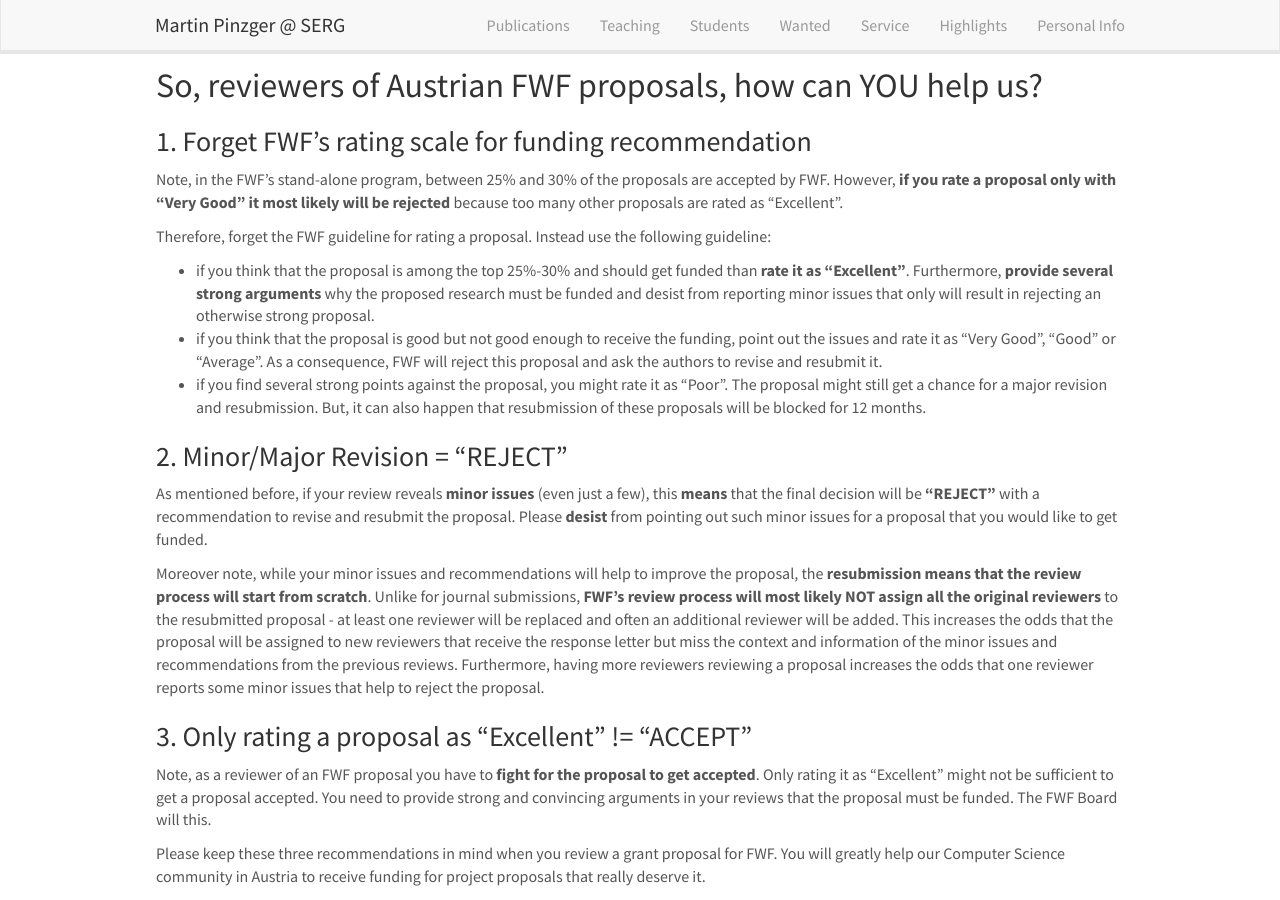
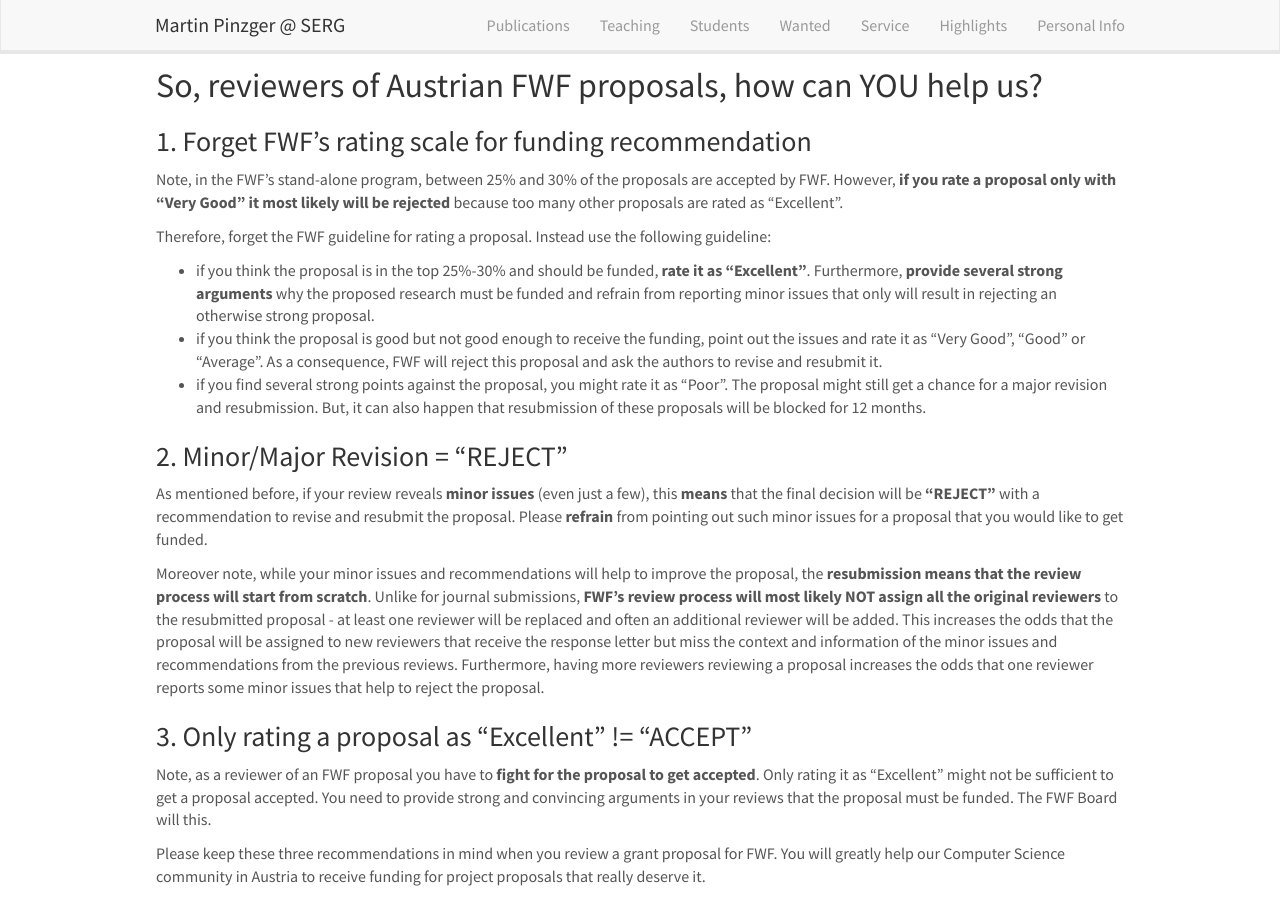
Before and after one commit to pinzger/pinzger.github.io, a Jekyll site: the page built from _pages/forfwfreviewers.md, in a window 1280 px wide and 900 px high, scrolled down 561 px. Built offline with Jekyll 4.4.1, drawn with Linux system fonts in a browser that asks for light colours; nearby versions of some CDN libraries.

Commit message:
fixed few typos

```diff
--- a/_pages/forfwfreviewers.md
+++ b/_pages/forfwfreviewers.md
@@ -22,12 +22,12 @@ Honestly, I do not think that Austrian researchers in Software Engineering write
 Note, in the FWF's stand-alone program, between 25% and 30% of the proposals are accepted by FWF. However, **if you rate a proposal only with "Very Good" it most likely will be rejected** because too many other proposals are rated as "Excellent".
 
 Therefore, forget the FWF guideline for rating a proposal. Instead use the following guideline:
-* if you think that the proposal is among the top 25%-30% and should get funded than **rate it as "Excellent"**. Furthermore, **provide several strong arguments** why the proposed research must be funded and desist from reporting minor issues that only will result in rejecting an otherwise strong proposal.
-* if you think that the proposal is good but not good enough to receive the funding, point out the issues and rate it as "Very Good", "Good" or "Average". As a consequence, FWF will reject this proposal and ask the authors to revise and resubmit it.
+* if you think the proposal is in the top 25%-30% and should be funded, **rate it as "Excellent"**. Furthermore, **provide several strong arguments** why the proposed research must be funded and refrain from reporting minor issues that only will result in rejecting an otherwise strong proposal.
+* if you think the proposal is good but not good enough to receive the funding, point out the issues and rate it as "Very Good", "Good" or "Average". As a consequence, FWF will reject this proposal and ask the authors to revise and resubmit it.
 * if you find several strong points against the proposal, you might rate it as "Poor". The proposal might still get a chance for a major revision and resubmission. But, it can also happen that resubmission of these proposals will be blocked for 12 months.
 
 ### 2. Minor/Major Revision = "REJECT"
-As mentioned before, if your review reveals **minor issues** (even just a few), this **means** that the final decision will be **"REJECT"** with a recommendation to revise and resubmit the proposal. Please **desist** from pointing out such minor issues for a proposal that you would like to get funded.
+As mentioned before, if your review reveals **minor issues** (even just a few), this **means** that the final decision will be **"REJECT"** with a recommendation to revise and resubmit the proposal. Please **refrain** from pointing out such minor issues for a proposal that you would like to get funded.
 
 Moreover note, while your minor issues and recommendations will help to improve the proposal, the **resubmission means that the review process will start from scratch**. Unlike for journal submissions, **FWF's review process will most likely NOT assign all the original reviewers** to the resubmitted proposal - at least one reviewer will be replaced and often an additional reviewer will be added. This increases the odds that the proposal will be assigned to new reviewers that receive the response letter but miss the context and information of the minor issues and recommendations from the previous reviews. Furthermore, having more reviewers reviewing a proposal increases the odds that one reviewer reports some minor issues that help to reject the proposal.
 
```
